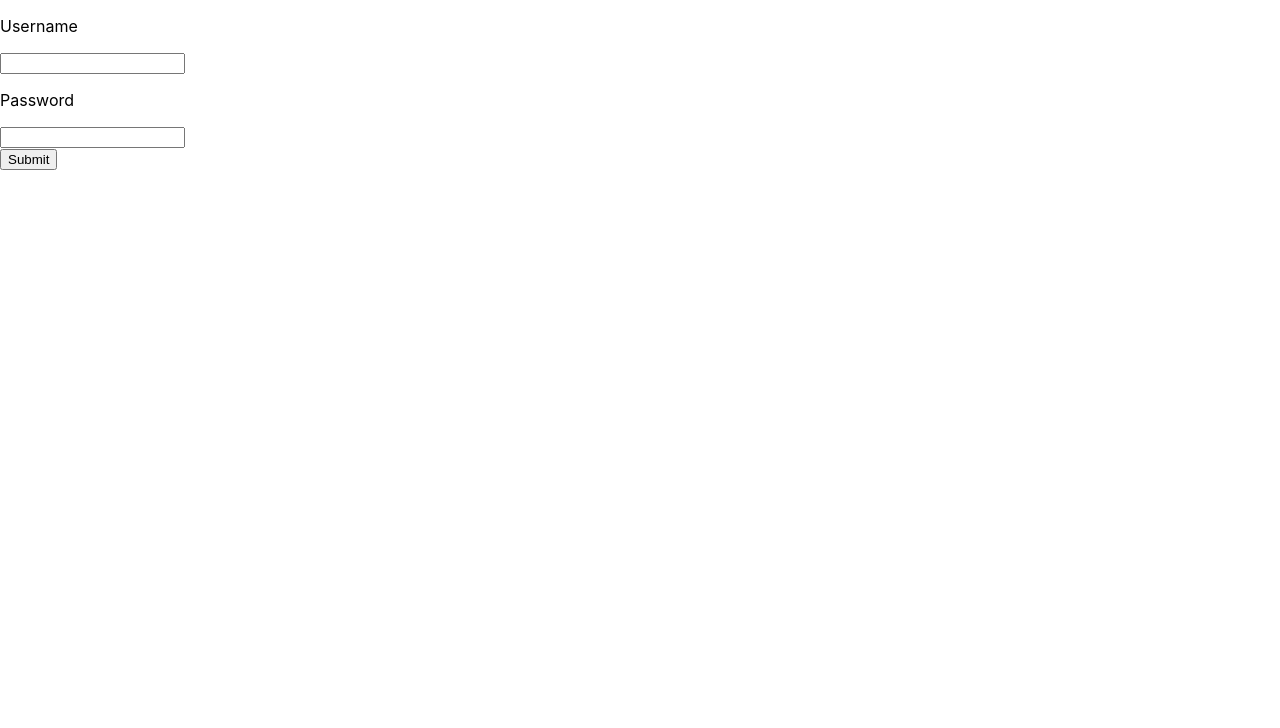
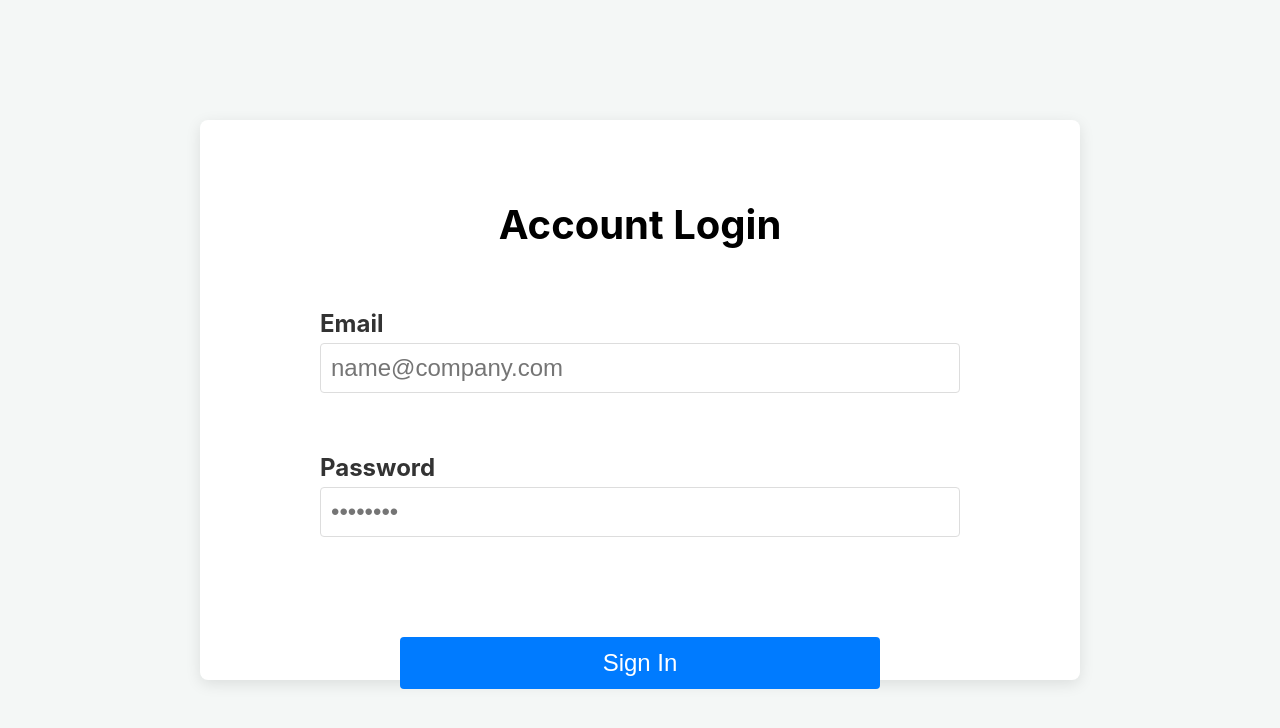
Before and after one commit to DatAmstrongest/BookAir, a React (Create React App) app in the folder frontend/: page /login in a window 1280 px wide. Shown: the top 728 px of the page. Built offline with nearby package versions, Linux system fonts and the light colour scheme.

Commit message:
Login page is finished

```diff
--- /dev/null
+++ b/frontend/src/pages/Login.css
@@ -0,0 +1,86 @@
+h2 {
+  margin-top: 40px;
+  margin-bottom: 60px;
+  font-size: 40px;
+}
+
+input {
+  font-size: 24px;
+}
+
+
+.login-container {
+  display: flex;
+  justify-content: center;
+  align-items: center;
+  height: 100vh;
+  background-color: #f4f7f6;
+}
+
+.login-form {
+  background: #ffffff;
+  padding: 40px;
+  border-radius: 8px;
+  box-shadow: 0 4px 15px rgba(0, 0, 0, 0.1);
+  width: 100%;
+  height: 60%;
+  max-width: 800px;
+  text-align: center;
+}
+
+.input-group {
+  margin-bottom: 60px;
+  /* 1. Use Flexbox to center the contents of the group */
+  display: flex;
+  flex-direction: column;
+  align-items: center;
+
+  font-size: 24px;
+}
+
+.input-group label {
+  /* 2. This ensures the label stays aligned with the 80% wide input */
+  width: 80%;
+  margin-bottom: 5px;
+  font-weight: bold;
+  color: #333;
+  text-align: left; /* Keeps text on the left of that 80% block */
+}
+
+.input-group input {
+  width: 80%; /* Keeps the width you chose */
+  padding: 10px;
+  border: 1px solid #ddd;
+  border-radius: 4px;
+  box-sizing: border-box;
+}
+
+.login-button {
+  width: 60%;
+  padding: 12px;
+  background-color: #007bff;
+  color: white;
+  border: none;
+  border-radius: 4px;
+  cursor: pointer;
+  font-size: 24px;
+  transition: background 0.3s;
+  margin-top: 40px;
+}
+
+.login-button:hover {
+  background-color: #0056b3;
+}
+
+.error-message {
+  color: #d9534f;
+  background: #f2dede;
+  padding: 10px;
+  border-radius: 4px;
+  margin-bottom: 15px;
+}
+
+.signup-link {
+  margin-top: 20px;
+  font-size: 0.9rem;
+}
--- a/frontend/src/pages/Login.tsx
+++ b/frontend/src/pages/Login.tsx
@@ -1,28 +1,61 @@
-import { useState } from 'react';
+import React, { useState, ChangeEvent, FormEvent } from 'react';
+import './Login.css';
 
-interface LoginProps {
-  setToken: (token: string) => void;
-}
+const Login: React.FC = () => {
+  const [email, setEmail] = useState<string>('');
+  const [password, setPassword] = useState<string>('');
+  const [error, setError] = useState<string | null>(null);
 
+  const handleSubmit = (e: FormEvent<HTMLFormElement>): void => {
+    e.preventDefault();
+    setError(null);
 
-export default function Login( { setToken }: LoginProps ) {
-  const [username, setUserName] = useState<string>('');
-  const [password, setPassword] = useState<string>('');
-  return(
-    <div>
-    <form>
-      <label>
-        <p>Username</p>
-        <input type="text" onChange={e => setUserName(e.target.value)}/>
-      </label>
-      <label>
-        <p>Password</p>
-        <input type="password" onChange={e => setPassword(e.target.value)}/>
-      </label>
-      <div>
-        <button type="submit">Submit</button>
-      </div>
-    </form>
+    if (!email || !password) {
+      setError('Please fill in all fields');
+      return;
+    }
+
+    console.log('Logging in with:', { email, password });
+  };
+
+  const handleEmailChange = (e: ChangeEvent<HTMLInputElement>) => setEmail(e.target.value);
+  const handlePasswordChange = (e: ChangeEvent<HTMLInputElement>) => setPassword(e.target.value);
+
+  return (
+    <div className="login-container">
+      <form className="login-form" onSubmit={handleSubmit}>
+        <h2>Account Login</h2>
+
+        {error && <div className="error-message" role="alert">{error}</div>}
+
+        <div className="input-group">
+          <label htmlFor="email">Email</label>
+          <input
+            id="email"
+            type="email"
+            value={email}
+            onChange={handleEmailChange}
+            placeholder="name@company.com"
+          />
+        </div>
+
+        <div className="input-group">
+          <label htmlFor="password">Password</label>
+          <input
+            id="password"
+            type="password"
+            value={password}
+            onChange={handlePasswordChange}
+            placeholder="••••••••"
+          />
+        </div>
+
+        <button type="submit" className="login-button">
+          Sign In
+        </button>
+      </form>
     </div>
-  )
-}
+  );
+};
+
+export default Login;
```
